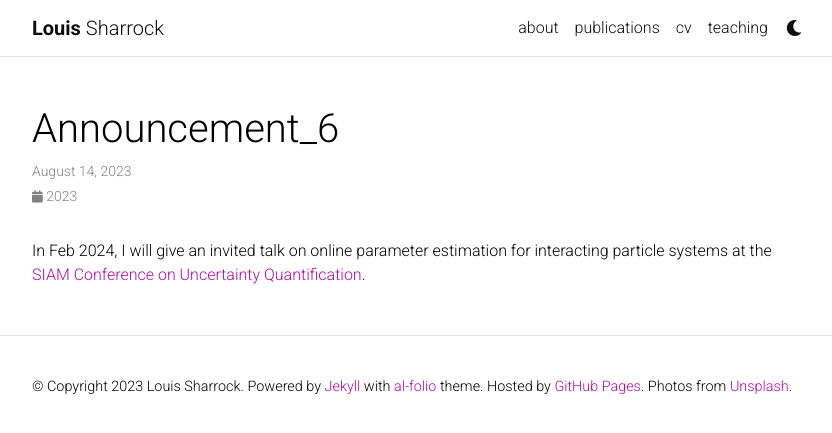
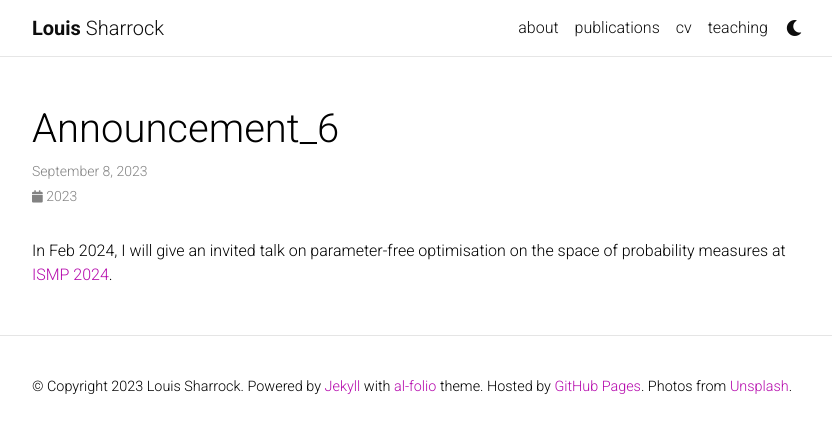
Before and after one commit to louissharrock/louissharrock.github.io, a Jekyll site: the page built from _news/announcement_6.md, in a window 1280 px wide. Shown: the top 433 px of the page, without its empty margins (223-1055 px from the left). Built offline with Jekyll 4.4.1, drawn with Linux system fonts in a browser that asks for light colours; comment, search, counter and statistics services are not loaded; a style sheet for code colours, icons or effects is not loaded.

Commit message:
Update announcement_6.md

```diff
--- a/_news/announcement_6.md
+++ b/_news/announcement_6.md
@@ -1,8 +1,8 @@
 ---
 layout: post
-date: 2023-08-14 15:59:00-0400
+date: 2023-09-08 15:59:00-0400
 inline: true
 related_posts: false
 ---
 
-In Feb 2024, I will give an invited talk on online parameter estimation for interacting particle systems at the [SIAM Conference on Uncertainty Quantification](https://www.siam.org/conferences/cm/conference/uq24).
+In Feb 2024, I will give an invited talk on parameter-free optimisation on the space of probability measures at [ISMP 2024](https://ismp2024.gerad.ca/).
```
